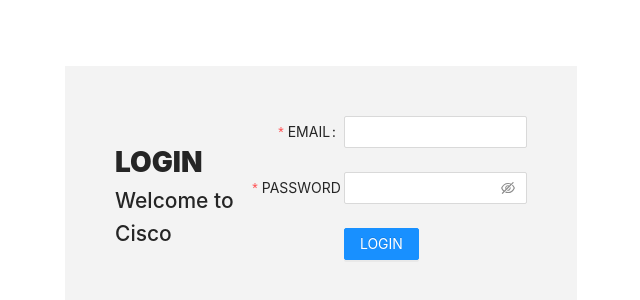
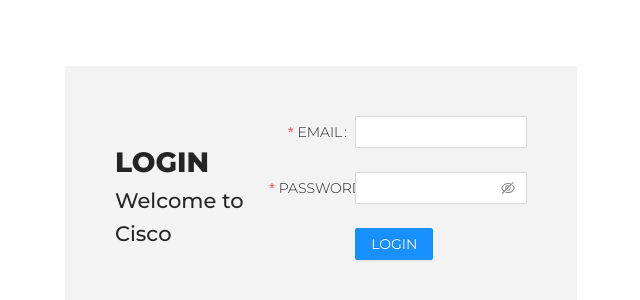
Before and after one commit to shubhank-saxena/CiscoDevnetSIH2020_Kamikazey, a React (Create React App) app: page / in a window 1280 px wide. Shown: the part 200-500 px from the top of the page, without its empty margins (319-959 px from the left). Built offline with nearby package versions, Linux system fonts and the light colour scheme.

Commit message:
Added Custom Font

```diff
--- a/src/index.css
+++ b/src/index.css
@@ -1,13 +1,8 @@
+@import url('https://fonts.googleapis.com/css2?family=Montserrat:wght@300;400;500;600;800&display=swap');
 body {
   margin: 0;
-  font-family: -apple-system, BlinkMacSystemFont, 'Segoe UI', 'Roboto', 'Oxygen',
-    'Ubuntu', 'Cantarell', 'Fira Sans', 'Droid Sans', 'Helvetica Neue',
-    sans-serif;
+  font-family: 'Montserrat', sans-serif !important;
+  font-weight: 200;
   -webkit-font-smoothing: antialiased;
   -moz-osx-font-smoothing: grayscale;
 }
-
-code {
-  font-family: source-code-pro, Menlo, Monaco, Consolas, 'Courier New',
-    monospace;
-}
--- a/src/pages/Login/index.js
+++ b/src/pages/Login/index.js
@@ -1,5 +1,5 @@
 import React, { useState } from 'react';
-import { Form, Input, Button, Collapse } from 'antd';
+import { Form, Input, Button } from 'antd';
 import { Container, SubContainer, Text } from './styles';
 
 const layout = {
@@ -17,7 +17,7 @@
   },
 };
 
-function Login({ lang }) {
+function Login() {
   const [Loading, setLoading] = useState(false);
 
   const onFinish = values => {
```
